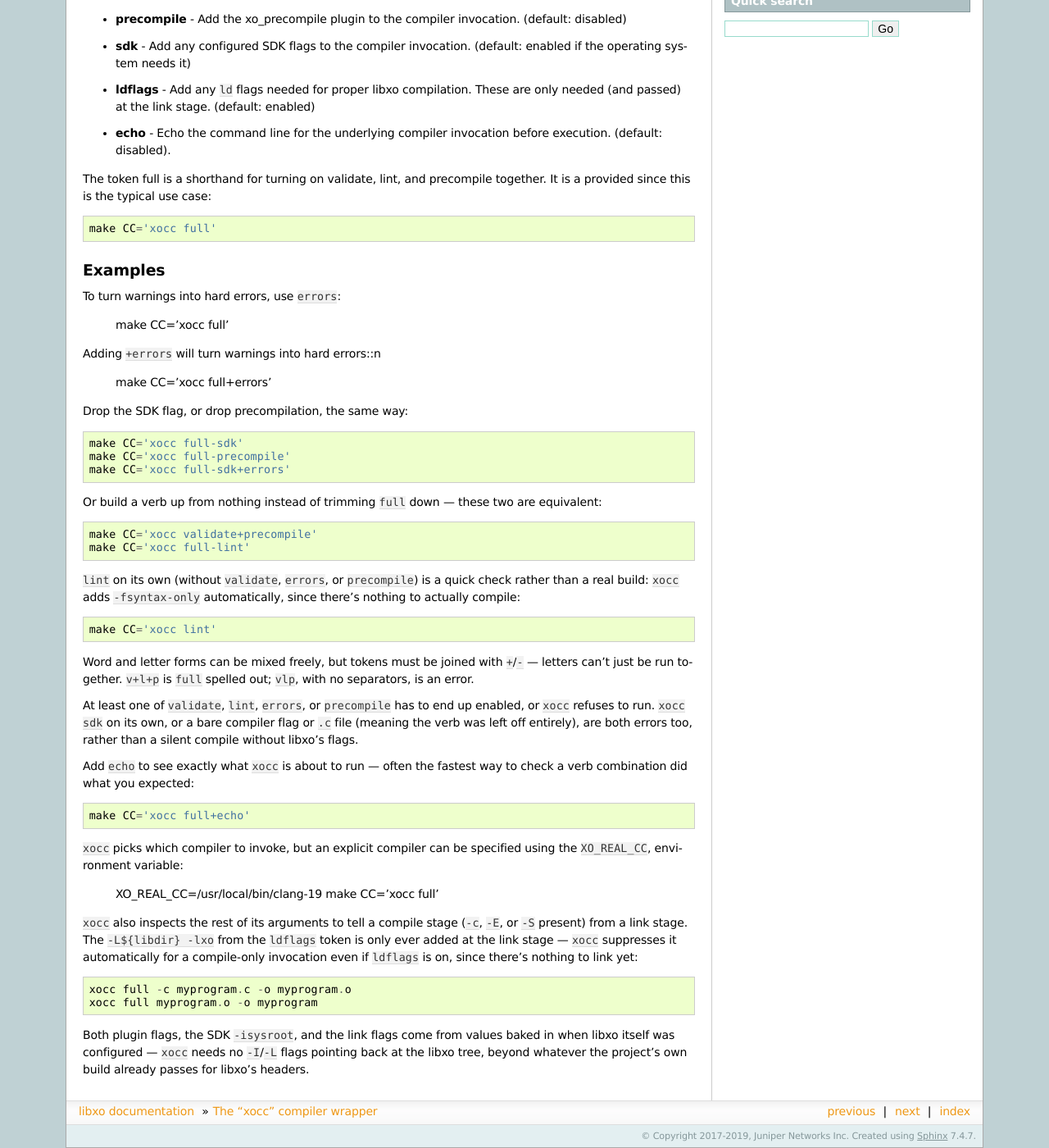
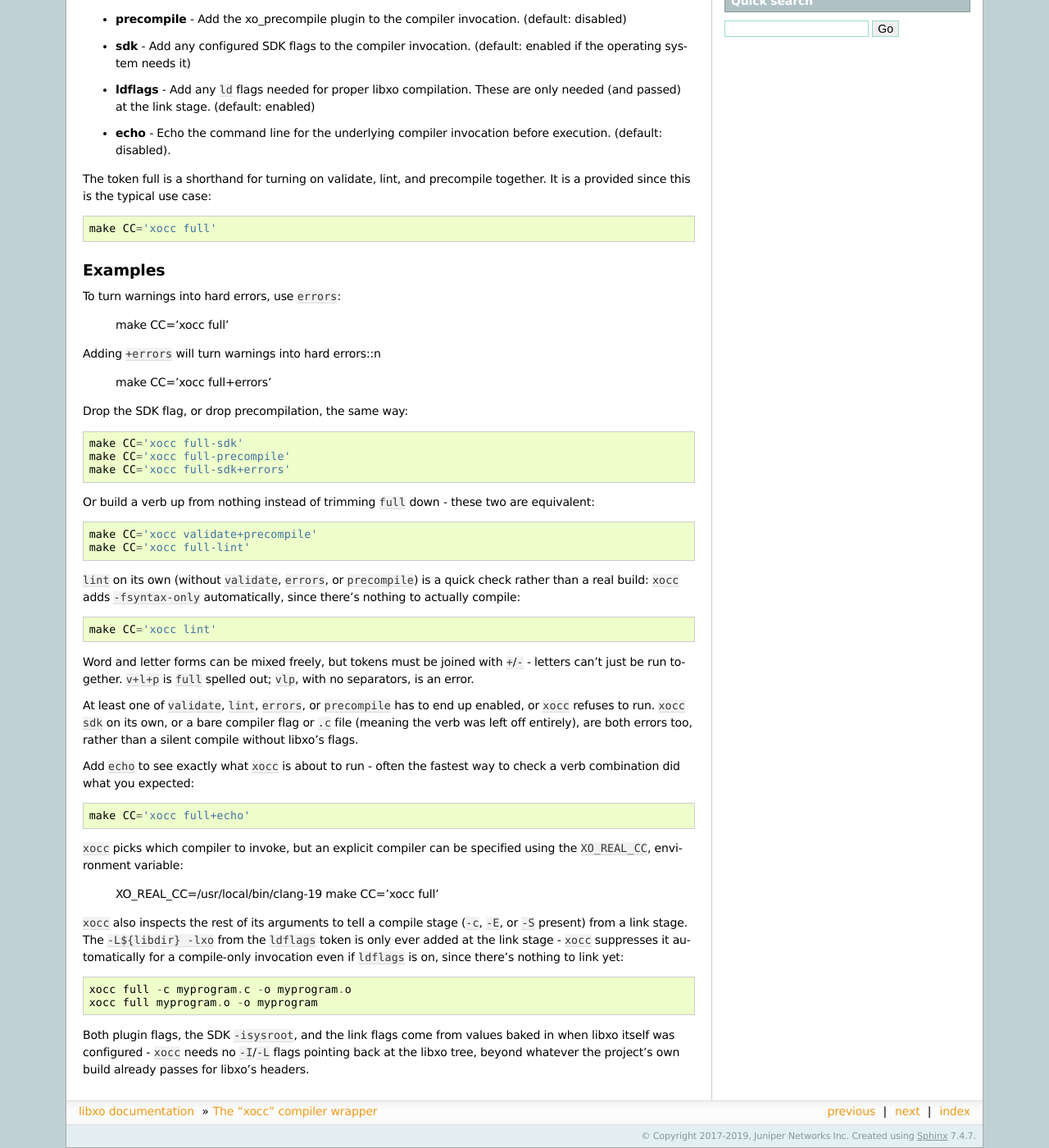
Before and after one commit to Juniper/libxo, a Sphinx documentation site: the page built from doc/xocc.rst, in a window 1280 px wide and 1400 px high, scrolled down 413 px. Shown: the whole window at 82% size. Built offline with Sphinx 7.4.7, drawn with Linux system fonts in a browser that asks for light colours.

Commit message:
fix non-ascii characters

```diff
--- a/doc/xocc.rst
+++ b/doc/xocc.rst
@@ -66,7 +66,7 @@ Drop the SDK flag, or drop precompilation, the same way::
     make CC='xocc full-precompile'
     make CC='xocc full-sdk+errors'
 
-Or build a verb up from nothing instead of trimming `full` down — these
+Or build a verb up from nothing instead of trimming `full` down - these
 two are equivalent::
 
     make CC='xocc validate+precompile'
@@ -79,7 +79,7 @@ automatically, since there's nothing to actually compile::
     make CC='xocc lint'
 
 Word and letter forms can be mixed freely, but tokens must be joined
-with `+`/`-` — letters can't just be run together.  `v+l+p` is `full`
+with `+`/`-` - letters can't just be run together.  `v+l+p` is `full`
 spelled out; `vlp`, with no separators, is an error.
 
 At least one of `validate`, `lint`, `errors`, or `precompile` has to
@@ -88,7 +88,7 @@ bare compiler flag or `.c` file (meaning the verb was left off
 entirely), are both errors too, rather than a silent compile without
 libxo's flags.
 
-Add `echo` to see exactly what `xocc` is about to run — often the
+Add `echo` to see exactly what `xocc` is about to run - often the
 fastest way to check a verb combination did what you expected::
 
     make CC='xocc full+echo'
@@ -100,7 +100,7 @@ specified using the `XO_REAL_CC`, environment variable:
 
 `xocc` also inspects the rest of its arguments to tell a compile stage
 (`-c`, `-E`, or `-S` present) from a link stage.  The `-L${libdir}
--lxo` from the `ldflags` token is only ever added at the link stage —
+-lxo` from the `ldflags` token is only ever added at the link stage -
 `xocc` suppresses it automatically for a compile-only invocation even
 if `ldflags` is on, since there's nothing to link yet::
 
@@ -108,6 +108,6 @@ if `ldflags` is on, since there's nothing to link yet::
     xocc full myprogram.o -o myprogram
 
 Both plugin flags, the SDK `-isysroot`, and the link flags come from
-values baked in when libxo itself was configured — `xocc` needs no
+values baked in when libxo itself was configured - `xocc` needs no
 `-I`/`-L` flags pointing back at the libxo tree, beyond whatever the
 project's own build already passes for libxo's headers.
```
